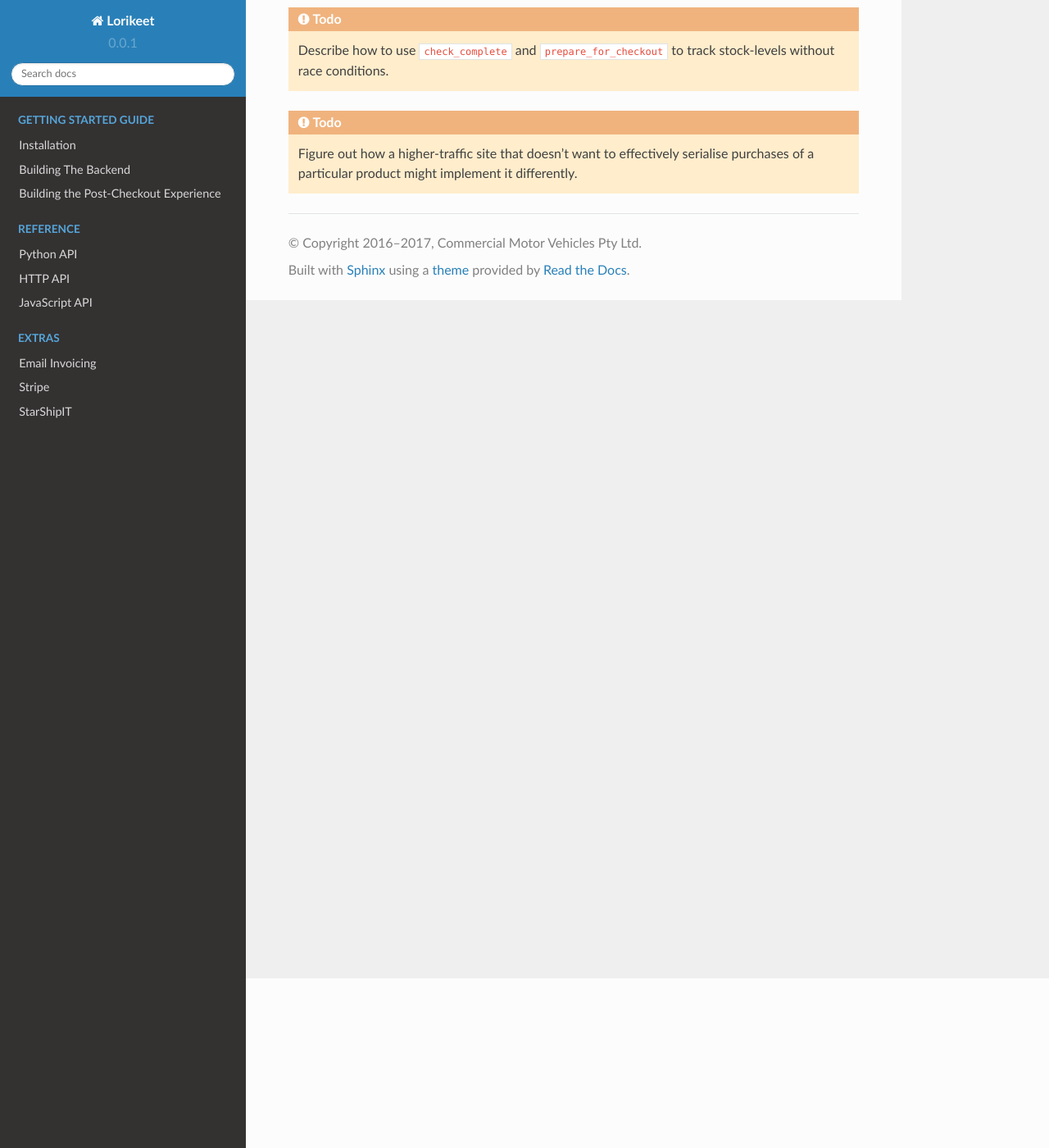
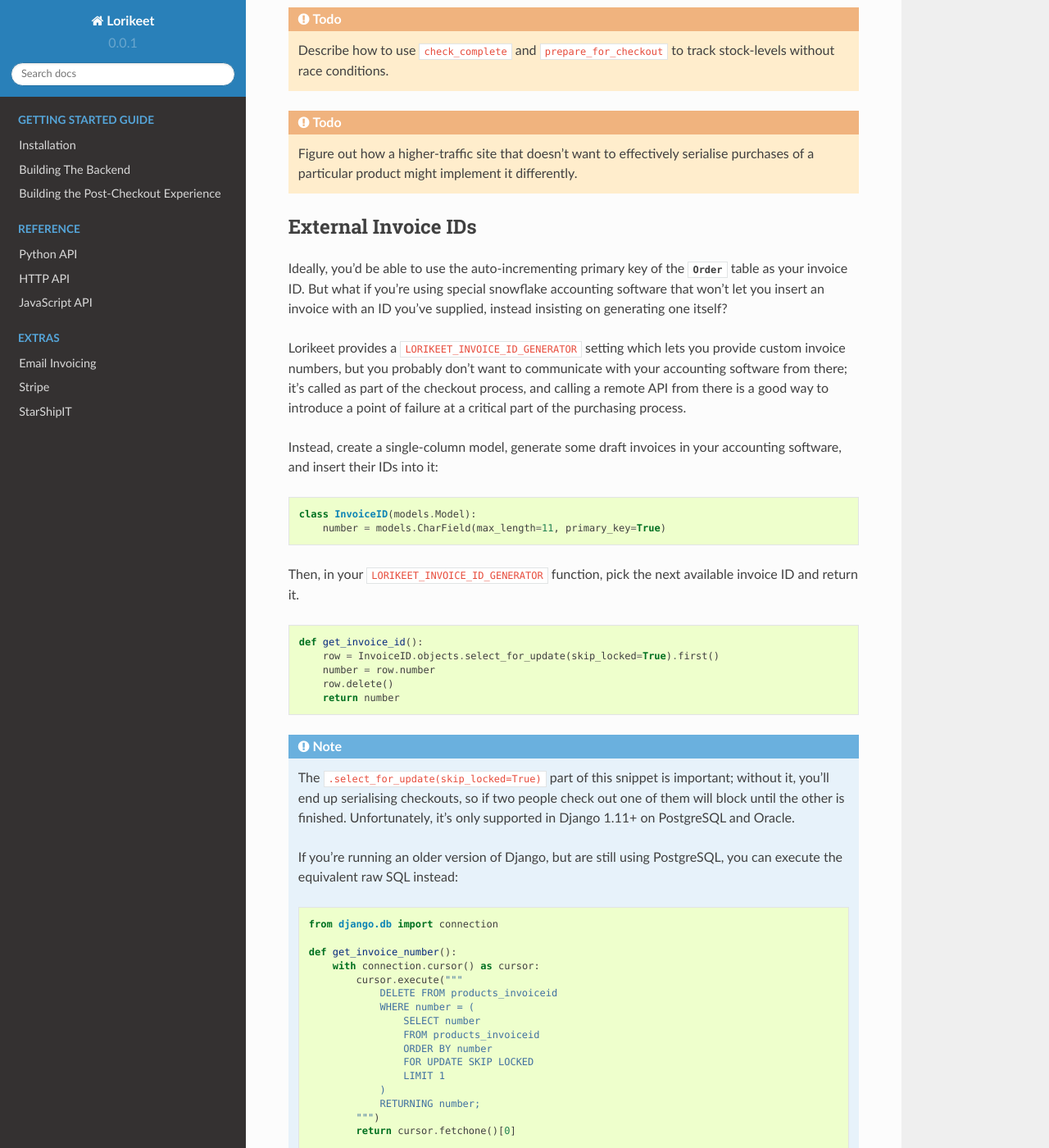
Before and after one commit to daisylb/lorikeet, a Sphinx documentation site: the page built from docs/recipes.rst, in a window 1280 px wide and 1400 px high, scrolled down 207 px. Shown: the whole window at 82% size. Built offline with Sphinx 7.4.7 and the Read the Docs theme 2.0.0, drawn with Linux system fonts in a browser that asks for light colours.

Commit message:
Add support for custom invoice IDs

```diff
--- a/docs/recipes.rst
+++ b/docs/recipes.rst
@@ -11,3 +11,50 @@ Stock Levels
 .. todo::
 
     Figure out how a higher-traffic site that doesn't want to effectively serialise purchases of a particular product might implement it differently.
+
+External Invoice IDs
+--------------------
+
+Ideally, you'd be able to use the auto-incrementing primary key of the :class:`~lorikeet.models.Order` table as your invoice ID. But what if you're using special snowflake accounting software that won't let you insert an invoice with an ID you've supplied, instead insisting on generating one itself?
+
+Lorikeet provides a ``LORIKEET_INVOICE_ID_GENERATOR`` setting which lets you provide custom invoice numbers, but you probably don't want to communicate with your accounting software from there; it's called as part of the checkout process, and calling a remote API from there is a good way to introduce a point of failure at a critical part of the purchasing process.
+
+Instead, create a single-column model, generate some draft invoices in your accounting software, and insert their IDs into it:
+
+::
+
+    class InvoiceID(models.Model):
+        number = models.CharField(max_length=11, primary_key=True)
+
+Then, in your ``LORIKEET_INVOICE_ID_GENERATOR`` function, pick the next available invoice ID and return it.
+
+::
+
+    def get_invoice_id():
+        row = InvoiceID.objects.select_for_update(skip_locked=True).first()
+        number = row.number
+        row.delete()
+        return number
+
+.. note::
+
+    The ``.select_for_update(skip_locked=True)`` part of this snippet is important; without it, you'll end up serialising checkouts, so if two people check out one of them will block until the other is finished. Unfortunately, it's only supported in Django 1.11+ on PostgreSQL and Oracle.
+
+    If you're running an older version of Django, but are still using PostgreSQL, you can execute the equivalent raw SQL instead::
+
+        from django.db import connection
+
+        def get_invoice_number():
+            with connection.cursor() as cursor:
+                cursor.execute("""
+                    DELETE FROM products_invoiceid
+                    WHERE number = (
+                        SELECT number
+                        FROM products_invoiceid
+                        ORDER BY number
+                        FOR UPDATE SKIP LOCKED
+                        LIMIT 1
+                    )
+                    RETURNING number;
+                """)
+                return cursor.fetchone()[0]
```
Also changed, not shown: docs/python.rst (+8 -0 lines), 2 other files.
